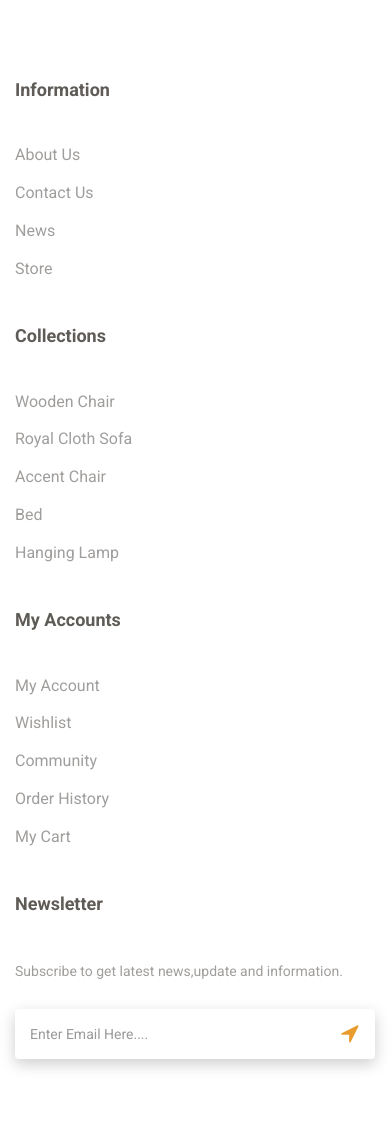
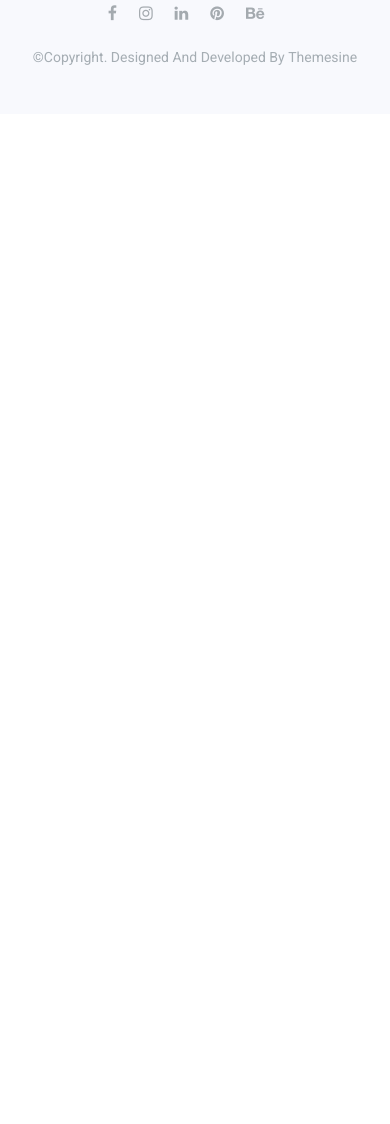
Before and after one commit to SP10/shop-test-boilerplate, a plain HTML site: page index.html in a window 390 px wide. Shown: the part 10676-11800 px from the top of the page. After the commit the page ends 10790 px from the top, so only its background shows below. Drawn offline with nearby package versions, Linux system fonts and the light colour scheme.

Commit message:
Remove newsletter section

```diff
--- a/index.html
+++ b/index.html
@@ -789,86 +789,6 @@
 		</section><!--/.clients-->
 		<!-- clients end -->
 
-		<!--newsletter strat -->
-		<section id="newsletter"  class="newsletter">
-			<div class="container">
-				<div class="hm-footer-details">
-					<div class="row">
-						<div class=" col-md-3 col-sm-6 col-xs-12">
-							<div class="hm-footer-widget">
-								<div class="hm-foot-title">
-									<h4>information</h4>
-								</div><!--/.hm-foot-title-->
-								<div class="hm-foot-menu">
-									<ul>
-										<li><a href="#">about us</a></li><!--/li-->
-										<li><a href="#">contact us</a></li><!--/li-->
-										<li><a href="#">news</a></li><!--/li-->
-										<li><a href="#">store</a></li><!--/li-->
-									</ul><!--/ul-->
-								</div><!--/.hm-foot-menu-->
-							</div><!--/.hm-footer-widget-->
-						</div><!--/.col-->
-						<div class=" col-md-3 col-sm-6 col-xs-12">
-							<div class="hm-footer-widget">
-								<div class="hm-foot-title">
-									<h4>collections</h4>
-								</div><!--/.hm-foot-title-->
-								<div class="hm-foot-menu">
-									<ul>
-										<li><a href="#">wooden chair</a></li><!--/li-->
-										<li><a href="#">royal cloth sofa</a></li><!--/li-->
-										<li><a href="#">accent chair</a></li><!--/li-->
-										<li><a href="#">bed</a></li><!--/li-->
-										<li><a href="#">hanging lamp</a></li><!--/li-->
-									</ul><!--/ul-->
-								</div><!--/.hm-foot-menu-->
-							</div><!--/.hm-footer-widget-->
-						</div><!--/.col-->
-						<div class=" col-md-3 col-sm-6 col-xs-12">
-							<div class="hm-footer-widget">
-								<div class="hm-foot-title">
-									<h4>my accounts</h4>
-								</div><!--/.hm-foot-title-->
-								<div class="hm-foot-menu">
-									<ul>
-										<li><a href="#">my account</a></li><!--/li-->
-										<li><a href="#">wishlist</a></li><!--/li-->
-										<li><a href="#">Community</a></li><!--/li-->
-										<li><a href="#">order history</a></li><!--/li-->
-										<li><a href="#">my cart</a></li><!--/li-->
-									</ul><!--/ul-->
-								</div><!--/.hm-foot-menu-->
-							</div><!--/.hm-footer-widget-->
-						</div><!--/.col-->
-						<div class=" col-md-3 col-sm-6  col-xs-12">
-							<div class="hm-footer-widget">
-								<div class="hm-foot-title">
-									<h4>newsletter</h4>
-								</div><!--/.hm-foot-title-->
-								<div class="hm-foot-para">
-									<p>
-										Subscribe  to get latest news,update and information.
-									</p>
-								</div><!--/.hm-foot-para-->
-								<div class="hm-foot-email">
-									<div class="foot-email-box">
-										<input type="text" class="form-control" placeholder="Enter Email Here....">
-									</div><!--/.foot-email-box-->
-									<div class="foot-email-subscribe">
-										<span><i class="fa fa-location-arrow"></i></span>
-									</div><!--/.foot-email-icon-->
-								</div><!--/.hm-foot-email-->
-							</div><!--/.hm-footer-widget-->
-						</div><!--/.col-->
-					</div><!--/.row-->
-				</div><!--/.hm-footer-details-->
-
-			</div><!--/.container-->
-
-		</section><!--/newsletter-->
-		<!--newsletter end -->
-
 		<!--footer start-->
 		<footer id="footer"  class="footer">
 			<div class="container">
```
